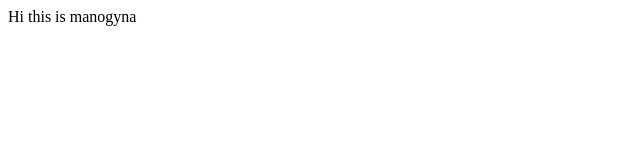
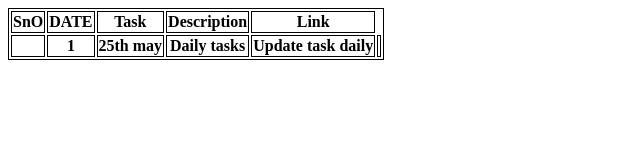
Before and after one commit to 2000030787Manogyna/github.io, a plain HTML site: page index.html in a window 1280 px wide. Shown: the whole page, without its empty margins (0-640 px from the left). Drawn offline with Linux system fonts and the light colour scheme.

Commit message:
added js and css file

```diff
--- a/index.html
+++ b/index.html
@@ -1 +1,30 @@
-Hi this is manogyna
+<!DOCTYPE html>
+<html>
+<head>
+    <meta charset='utf-8'>
+    <meta http-equiv='X-UA-Compatible' content='IE=edge'>
+    <title>Page Title</title>
+    <meta name='viewport' content='width=device-width, initial-scale=1'>
+    <link rel='stylesheet' type='text/css' media='screen' href='main.css'>
+    <script src='main.js'></script>
+    <link rel="stylesheet" href="style.css">
+</head>
+<body>
+    <table>
+    <tr>
+        <th>SnO</th>
+        <th>DATE</th>
+        <th>Task</th>
+        <th>Description</th>
+        <th>Link</th>
+    </tr>
+    <td>
+        <th> 1 </th>
+        <th>25th may</th>
+        <th>Daily tasks</th>
+        <th>Update task daily</th>
+        <th><link rel="Mypage" href="/n"></th>
+    </td>
+  </table>
+</body>
+</html>
--- /dev/null
+++ b/site.js
@@ -0,0 +1 @@
+console.input(check)
--- /dev/null
+++ b/style.css
@@ -0,0 +1,3 @@
+table, th, td {
+    border: 1px solid black;
+  }
```
